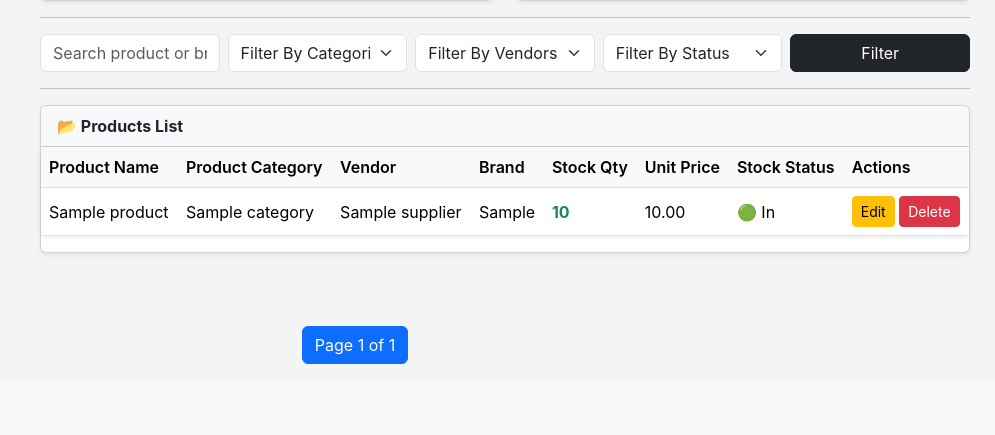
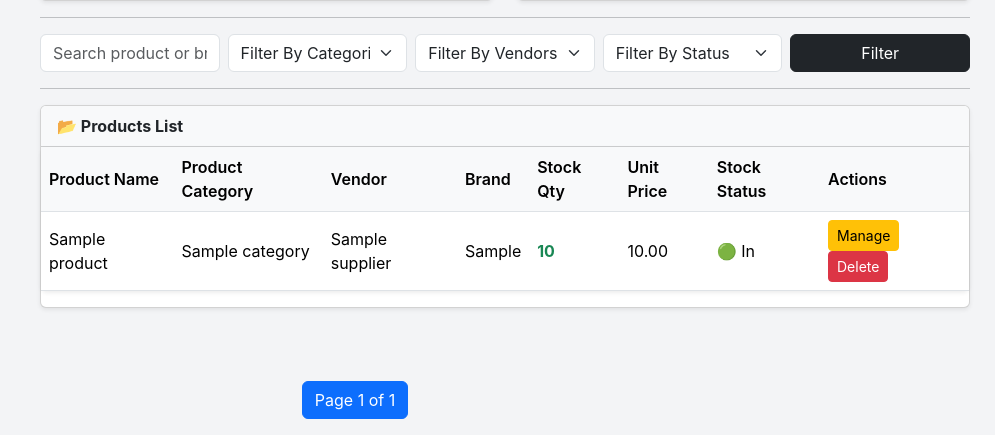
Before and after one commit to MahiKalavadia/inventory-management-system, a Django app: page /inventory/products/dashboard/ in a window 1280 px wide. Shown: the part 1063-1498 px from the top of the page, without its empty margins (285-1280 px from the left). Before the commit the page ends 1427 px from the top, so only its background shows below. Run offline with Django 5.2, Linux system fonts and the light colour scheme; a user stored in the database is signed in; tables that the repository leaves empty hold one stand-in row (values such as "Sample post"); data that the repository does not hold is empty.

Commit message:
Made some changes

```diff
--- a/templates/dashboards/product_dashboard.html
+++ b/templates/dashboards/product_dashboard.html
@@ -251,7 +251,7 @@
 
     <td>
         {% if request.user.is_superuser or request.user.groups.first.name == "Manager" %}
-            <a href="{% url 'update_product' product.id %}" class="btn btn-sm btn-warning">Edit</a>
+            <a href="{% url 'update_product' product.id %}" class="btn btn-sm btn-warning">Manage</a>
             <a href="{% url 'delete_product' product.id %}" class="btn btn-sm btn-danger">Delete</a>
         {% else %}
             Read-Only Access
```
